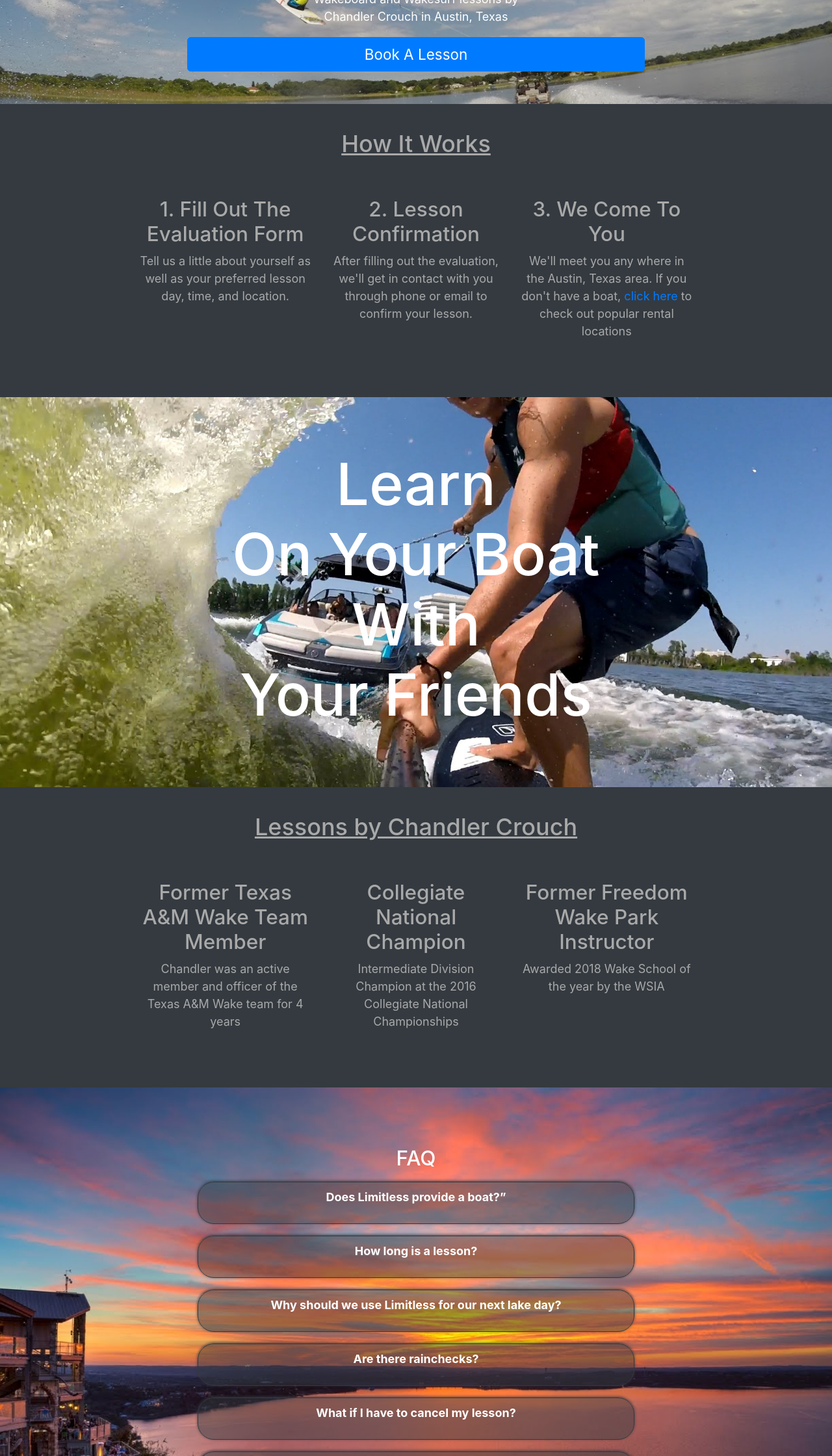
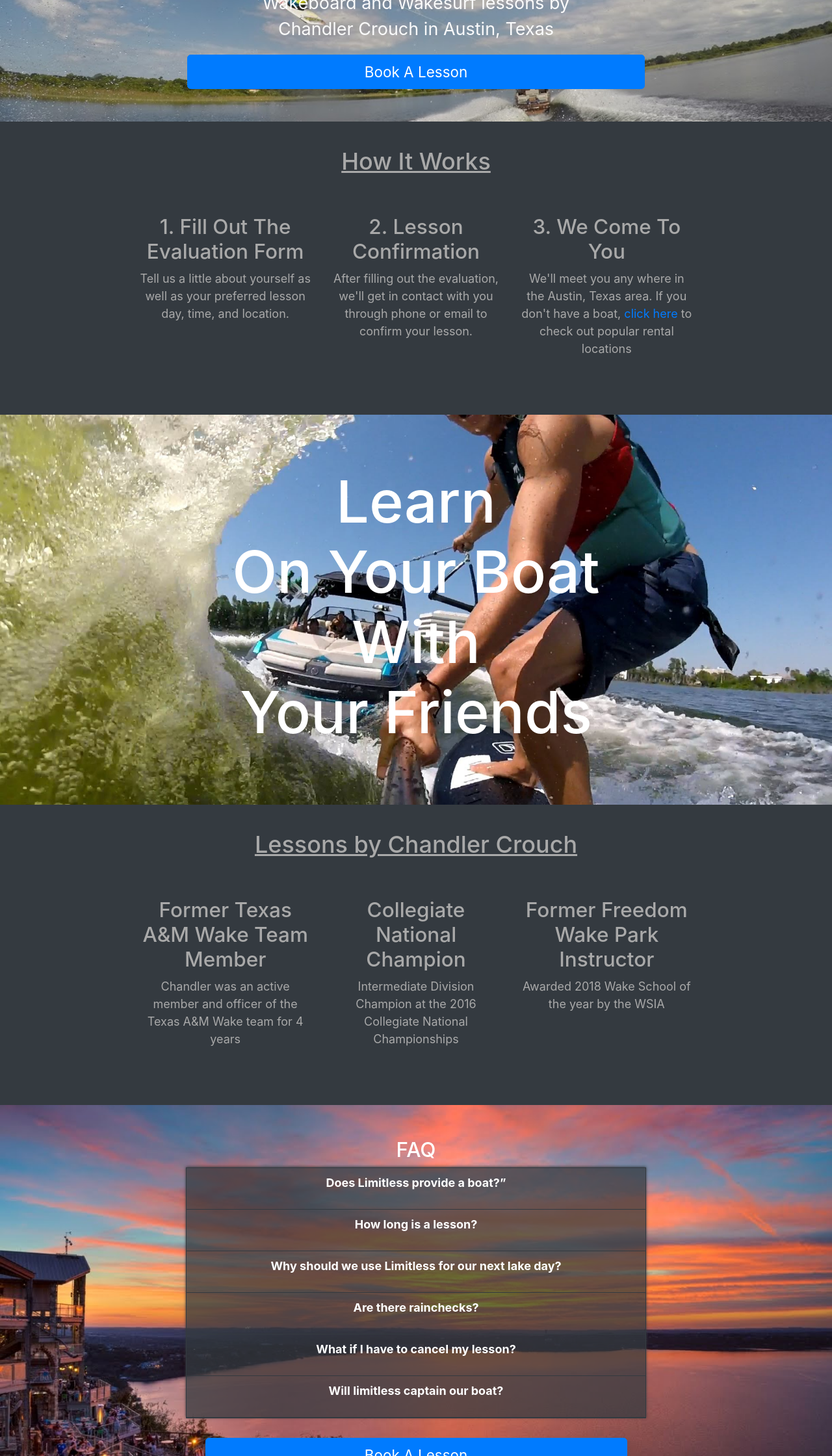
Before and after one commit to jaksik/limitless-wake, a Gatsby site: page / in a window 1280 px wide. Shown: the part 560-2800 px from the top of the page at 65% size. Built offline with nearby package versions, Linux system fonts and the light colour scheme; Gatsby itself is replaced by a stand-in of ours.

Commit message:
faq box styling update

```diff
--- a/src/components/background.js
+++ b/src/components/background.js
@@ -25,10 +25,10 @@
             fluid={data.desktop.childImageSharp.fluid}
           >
             <h1 style={{ color:`white`, fontSize:`7rem`}}>Learn<br/>To<br/>Ride</h1>
-            <p style={{ color: `white`, fontSize: `1.5rem`}}>Wake board and wake surf lessons by Chandler Crouch in Austin Texas</p>
             <br/>
             <br/>
             <Button/>
+            <p style={{ color: `white`, fontSize: `1.5rem`}}>Wake board and wake surf lessons by Chandler Crouch in Austin Texas</p>
           </BackgroundImage>
        )
      }
--- a/src/components/faq.css
+++ b/src/components/faq.css
@@ -1,10 +1,6 @@
 .faqItem {
-    border: 1px solid  #343a40;
+    border-bottom: 1px solid  #343a40;
     padding: .5rem;
-    box-shadow: 0 -1px 4px #343a40;
-    margin: 1rem;
-    background-color: #343a4075;
-    border-radius: 25px;
 }
 
 .faqItem:hover{
@@ -13,8 +9,10 @@
 
 .faqContainer {
     max-width: 60%;
-    margin: 0 auto;
-    padding: 40px 0px;
+    margin: 0 auto 30px;
+    border: 1px solid  #343a40;
+    background-color: #343a40ba;
+    box-shadow: 0 -1px 4px #343a40;
 }
 
 @media only screen and (max-width: 768px) {
--- a/src/components/faqContainer.js
+++ b/src/components/faqContainer.js
@@ -4,8 +4,9 @@
 import "./faq.css"
 
 const FaqContainer = () => (
+    <div>
+        <h3>FAQ</h3>
         <div className="faqContainer">
-        <h3>FAQ</h3>
             {Questions.map(data => (
                 <Faq
                     question={data.question}
@@ -13,6 +14,7 @@
                 />
             ))}
         </div>
+    </div>
 )
 
 export default FaqContainer
--- a/src/pages/index.js
+++ b/src/pages/index.js
@@ -15,7 +15,7 @@
       id="backgroundOne"
       className="background">
       <h1 style={{ color: `white`, fontSize: `7rem`, margin: `0px` }}>Learn<br />To<br />Ride</h1>
-      <p style={{ color: `white`, fontSize: `1rem` }}>Wakeboard and Wakesurf lessons by<br />Chandler Crouch in Austin, Texas</p>
+      <p id="subHeading" style={{ fontSize: `1.5rem` }}>Wakeboard and Wakesurf lessons by<br />Chandler Crouch in Austin, Texas</p>
       <Button />
     </div>
     <DivOne />
--- a/src/pages/style.css
+++ b/src/pages/style.css
@@ -90,6 +90,24 @@
     padding: 0 200px;
 }
 
+#subHeading {
+    color: white;
+    animation-name: example;
+    animation-duration: 4s;
+    animation-delay: 2s;
+}
+
+@keyframes example {
+    0% { opacity: 0% }
+    100% { opacity: 100% }
+}
+
+@media only screen and (max-width: 1000px) {
+    .divSection {
+        padding: 0px;
+    }
+}
+
 @media only screen and (max-width: 768px) {
     #backTwoHeading {
         padding-top: 100px;
@@ -97,9 +115,6 @@
     /* .background {
         background-attachment: scroll;
     } */
-    .divSection {
-        padding: 0px;
-    }
 }
 
 @media only screen and (max-width: 576px) {
```
Lines whose indentation alone changed are shown as unchanged.
